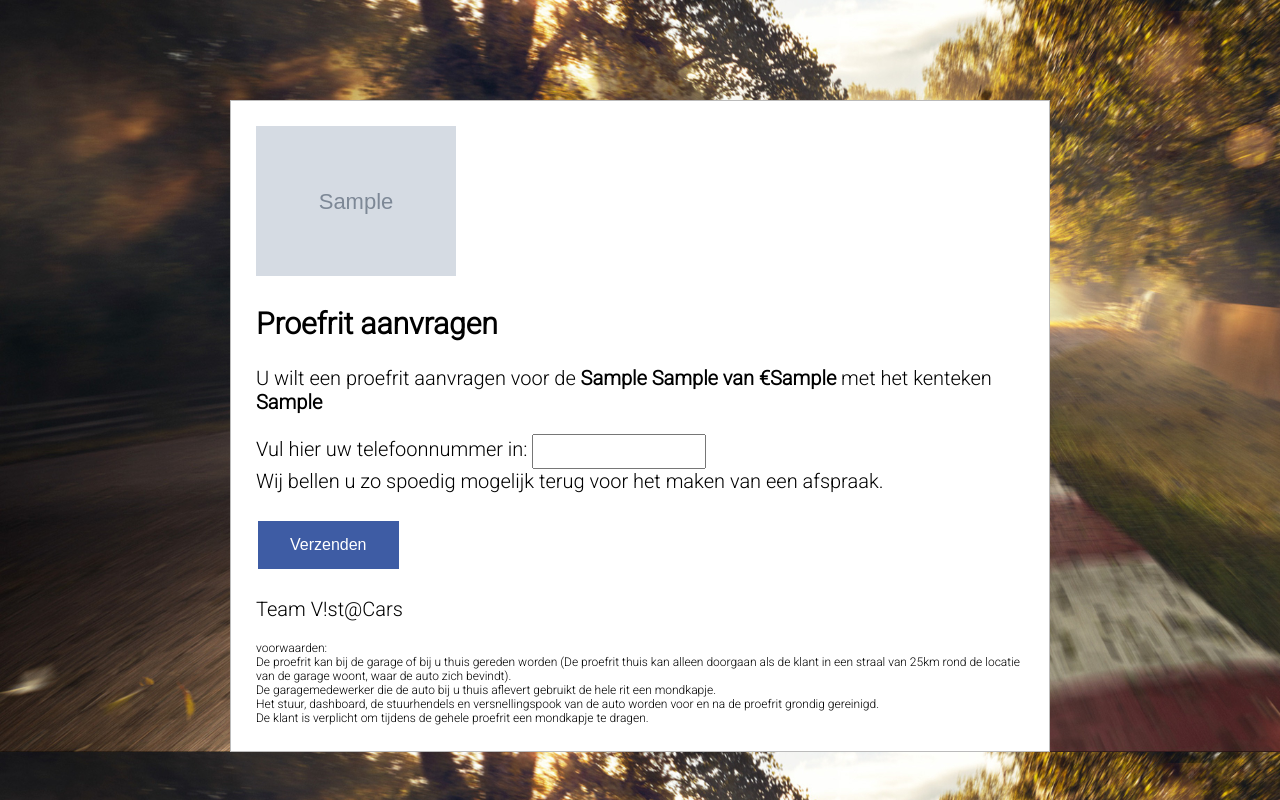
After one commit to BLO3MPJ3/challenge6.2, a PHP site: page /includes/proefritaanvraag.inc.php?idauto=1 in a window 1280 px wide. The commit adds this page. Run offline with PHP 8.4, Linux system fonts and the light colour scheme; tables that the repository leaves empty or names only in its code hold one stand-in row (values such as "Sample post"); grey boxes marked "Sample" are stand-in pictures.

Commit message:
Proefrit aanvraag formulier toegevoegd
Proefrit formulier gemaakt en toegevoegd. Daarnaast heb ik ook de verschillende foto's van de 2 auto's toegevoegd. Css pagina's voor de main, occasion en proefrit/offerte is ook aangemaakt

```diff
--- /dev/null
+++ b/csstemplates/occasion.css
@@ -0,0 +1,4 @@
+.hoofdtitel{
+    font-size: 22px;
+    font-weight: 800;
+}
--- /dev/null
+++ b/csstemplates/proefenofferte.css
@@ -0,0 +1,47 @@
+body{
+    margin: 0;
+    padding: 0;
+    background-image: url('../images/Wallpaper.jpg');
+    background-size: cover;
+    overflow: hidden;
+ }
+
+.proef{
+    width: 60%;
+    height: 600px; /* width en height is even experimenteren */
+    margin: 100px auto 0 auto; /* positie is ook even experimenteren */
+    padding: 25px;
+    border: 1px solid #bbbbbb;
+    background-color: white;
+    font-family: 'Roboto', sans-serif;
+    font-size: 20px;
+}
+
+.voorwaarden{
+    font-size: 12px;
+}
+
+.button {
+    background-color: #3e5ca4;
+    border: none;
+    color: white;
+    padding: 15px 32px;
+    text-align: center;
+    text-decoration: none;
+    display: inline-block;
+    font-size: 16px;
+    margin: 4px 2px;
+    cursor: pointer;
+    -webkit-transition-duration: 0.4s; /* Safari */
+    transition-duration: 0.4s;
+  }
+
+  .button1:hover {
+    box-shadow: 0 12px 16px 0 rgba(0,0,0,0.35),0 17px 50px 0 rgba(0,0,0,0.28);
+  }
+
+  .telefoon{
+    padding:8px;
+    border: 1px solid rgba(204, 204, 204, 0.986) #ccc;
+    width: 20%;
+  }
--- /dev/null
+++ b/includes/proefritaanvraag.inc.php
@@ -0,0 +1,68 @@
+<!DOCTYPE html>
+<html lang="nl">
+<head>
+    <meta charset="UTF-8">
+    <meta name="viewport" content="width=device-width, initial-scale=1.0">
+    <link rel="stylesheet" href="../csstemplates/proefenofferte.css" type="text/css">
+    <link rel="preconnect" href="https://fonts.gstatic.com">
+    <link href="https://fonts.googleapis.com/css2?family=Roboto:ital,wght@0,300;1,300&display=swap" rel="stylesheet">
+    <title>V!st@Cars - Proefritaanvraag</title>
+</head>
+
+<body>
+<?php
+    require_once ('./connection.inc.php');
+
+        $sql = "SELECT merk, model, kenteken, vraagprijs FROM tb_cars WHERE id =" . $_GET['idauto'];
+
+        $stmt = $pdo->prepare($sql);
+        $stmt->execute();
+        $result = $stmt->fetchAll();
+
+        $sql = "SELECT name_image FROM tb_image WHERE auto_id =" . $_GET['idauto'] . " LIMIT 1";
+
+        $stmt = $pdo->prepare($sql);
+        $stmt->execute();
+        $resultimage = $stmt->fetchAll();
+
+        // print_r($resultimage);
+
+    foreach($result as $key => $row) {
+
+        $proefrit= "<div class= 'proef'>";
+
+        foreach($resultimage as $key2 => $row2) {
+            $proefrit .= "<img src='../dbimages/" . $row2['name_image'] . "' width='200px'>";
+        }
+
+        $proefrit .= "<b><h2>Proefrit aanvragen</h2></b>" . " " . "U wilt een proefrit aanvragen voor de" . " " . "<b>" .
+            $row['merk'] . " " . $row['model'] . " " . "van" . " &euro;" . $row['vraagprijs'] . " " . "</b>" .
+            "met het kenteken" . " " . "<b>" . $row['kenteken'] . "</b> " . "<p id='click'><label for='phone'>Vul hier uw telefoonnummer in: </label><input class='telefoon' type='tel' id='phone' name='phone' autocomplete='off'>" . " " .
+             "</br>Wij bellen u zo spoedig mogelijk terug voor het maken van een afspraak." . "</br></br>" . "<button class='button button1' onclick='verzend()'>Verzenden</button>" . "</br></br>" . "Team V!st@Cars" . "</p>";
+
+        $proefrit .="<div class='voorwaarden'>voorwaarden:</br> De proefrit kan bij de garage of bij u thuis gereden worden (De proefrit thuis kan alleen doorgaan als de klant in een straal van 25km rond de locatie van de garage woont, waar de auto zich bevindt).";
+        $proefrit .="</br>De garagemedewerker die de auto bij u thuis aflevert gebruikt de hele rit een mondkapje.";
+        $proefrit .="</br>Het stuur, dashboard, de stuurhendels en versnellingspook van de auto worden voor en na de proefrit grondig gereinigd.";
+        $proefrit .="</br>De klant is verplicht om tijdens de gehele proefrit een mondkapje te dragen.</div></div>";
+
+        echo $proefrit;
+
+    }
+
+
+
+?>
+
+<script>
+
+function verzend() {
+
+  document.getElementById('click').innerHTML = 'Uw aanvraag is verzonden';
+  document.getElementById('click').style.color = '#33d222';
+
+}
+
+</script>
+
+</body>
+</html>
```
Also changed, not shown: occasions.php (+31 -10 lines), csstemplates/main.css (added), dbimages/auto1.1.jpg (added), dbimages/auto1.2.jpg (added), dbimages/auto1.3.jpg (added), dbimages/auto1.4.jpg (added), dbimages/auto1.jpg (added), dbimages/auto2.1.jpg (added), dbimages/auto2.2.jpg (added), dbimages/auto2.3.jpg (added), dbimages/auto2.4.jpg (added), dbimages/auto2.jpg (added), images/Wallpaper.jpg (added).
